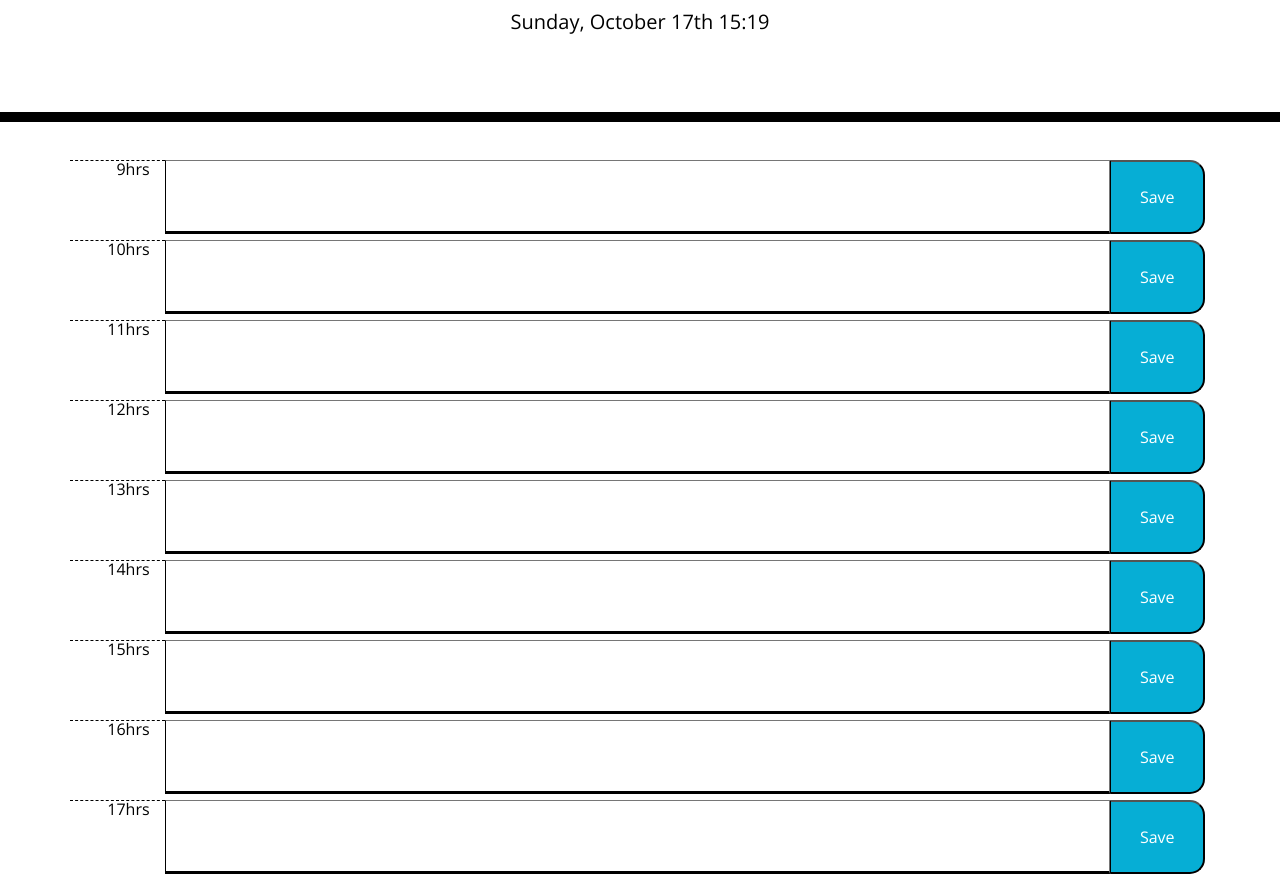
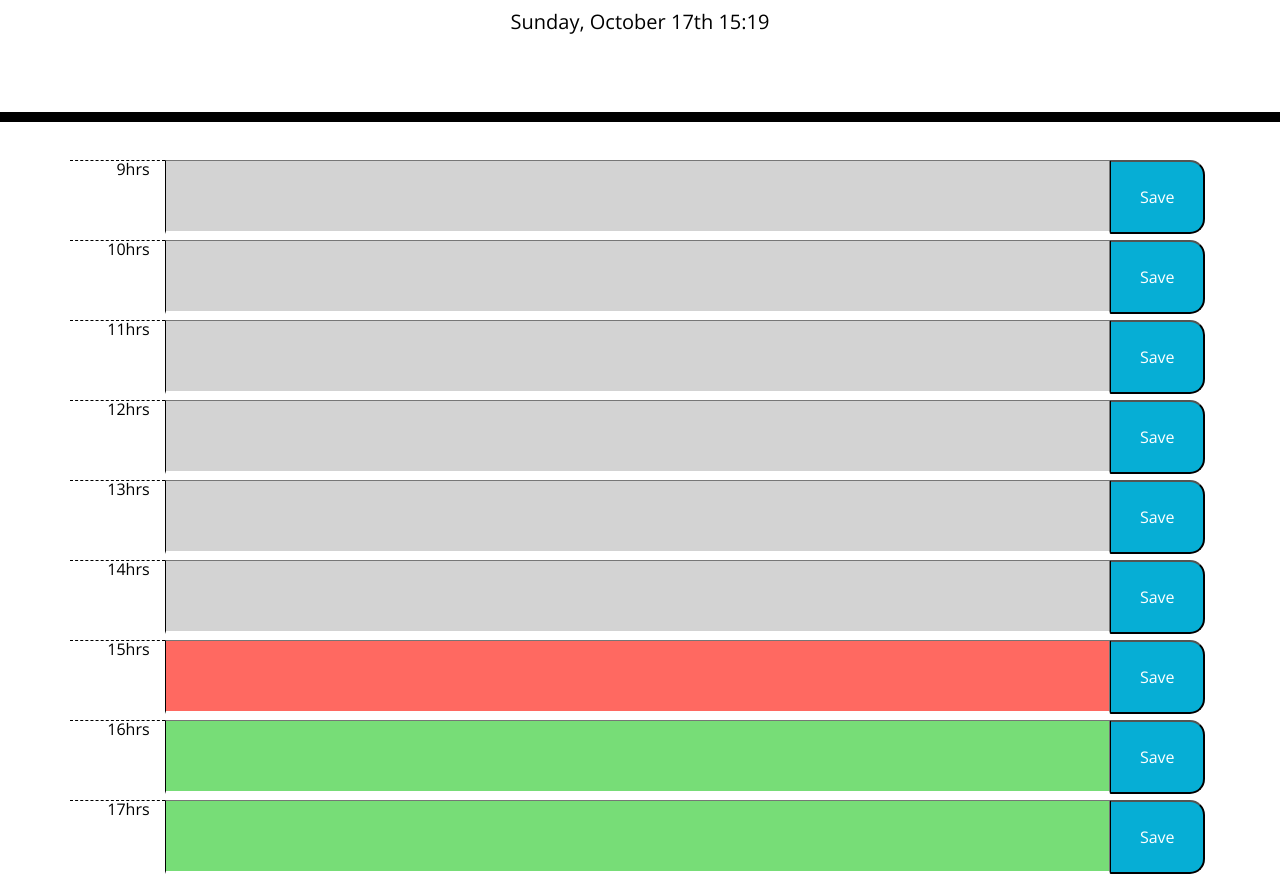
Before and after one commit to AsmaaMusse/day-by-day-calendar, a plain HTML site: page index.html in a window 1280 px wide. Shown: the part 182-1056 px from the top of the page. Drawn offline with nearby package versions, Linux system fonts and the light colour scheme.

Commit message:
time colours now displayed on calender

```diff
--- a/assests/js/script.js
+++ b/assests/js/script.js
@@ -7,26 +7,29 @@ function currentTime() {
   const current = moment().hours();
   const time = $(".time-block");
 
-  console.log(current);
-
   time.each(function () {
     // parse string and return integer
     const hour = parseInt($(this).attr("id"));
 
-    console.log(hour);
+    // create an if else statement for the past and present times
+    // Add class attributes depending on the current time
+
+    // if hour === current time display present colours.
+    if (hour === current) {
+      $(this).children(".col-10").attr("class", "present col-10 schedule");
+
+      // Else if hour > current time display present colours.
+    } else if (current > hour) {
+      $(this).children(".col-10").attr("class", "past col-10 schedule");
+
+      /// if hour < current time, display future colours.
+    } else {
+      $(this).children(".col-10").attr("class", "future col-10 schedule");
+    }
   });
 }
 
-// create an if else statement for the past and present times
-// const timeBlock = function () {
-//   if (timeBlock === currentTime) {
-//     // if time block === display present colours.
-//   } else if (timeBlock < currentTime) {
-//     // Else if time block === display present colours.
-//   } else {
-//     // if time block selected is > current time, display future colours.
-//   }
-// };
+currentTime();
 
 // save plans to local storage
 
--- a/index.html
+++ b/index.html
@@ -38,7 +38,7 @@
         <button class="saveBtn col-1">Save</button>
       </div>
 
-      <div class="time-block row" id="">
+      <div class="time-block row" id="9">
         <div class="hour col-1">10hrs</div>
         <textarea class="col-10 schedule"></textarea>
         <button class="saveBtn col-1">Save</button>
```
